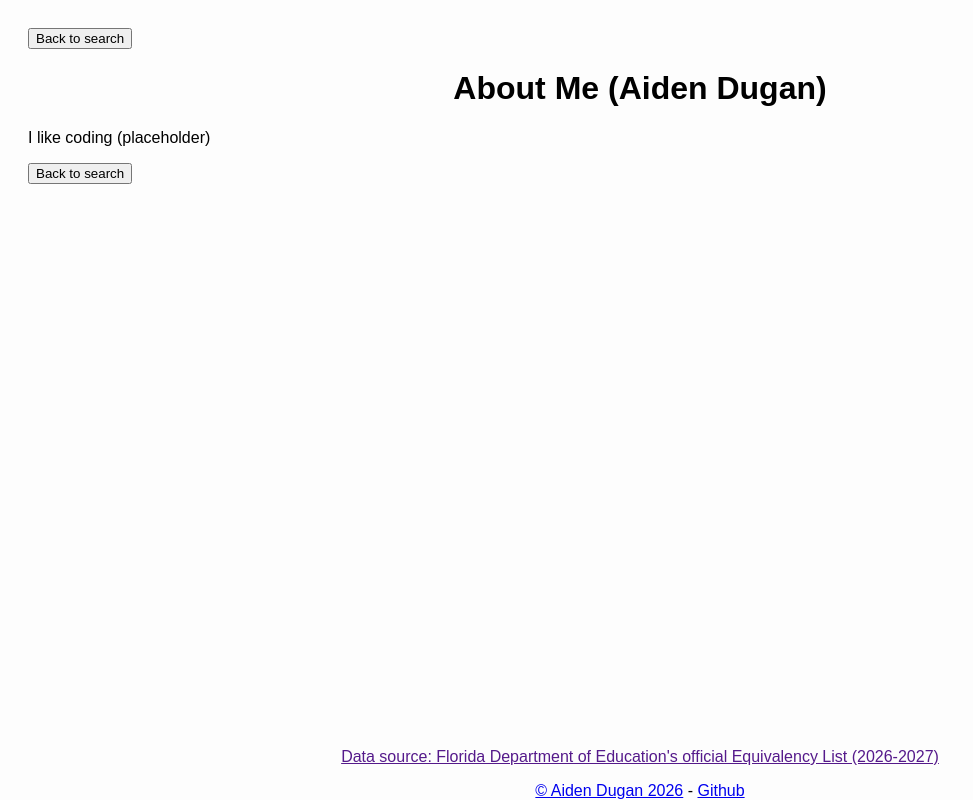
After one commit to GooglyEyesIsHere/DEHS-Equivalency, a Flask app: page /aboutme in a window 1280 px wide. The commit adds this page. Shown: the whole page, without its empty margins (0-973 px from the left). Run offline with Flask 3, Linux system fonts and the light colour scheme.

Commit message:
Replacing April Fool's page with placeholder page

```diff
--- a/app/routes.py
+++ b/app/routes.py
@@ -48,3 +48,7 @@ def search_route():
 @main_bp.get("/hints")
 def hints():
     return render_template("hints.html")
+
+@main_bp.get("/aboutme")
+def aboutme():
+    return render_template("aboutme.html")
--- /dev/null
+++ b/app/templates/aboutme.html
@@ -0,0 +1,32 @@
+<!DOCTYPE html>
+<html>
+    <head>
+        <!-- Google tag (gtag.js) -->
+        <script async src="https://www.googletagmanager.com/gtag/js?id=G-0XQCTVCFKC"></script>
+        <script>
+          window.dataLayer = window.dataLayer || [];
+          function gtag(){dataLayer.push(arguments);}
+          gtag('js', new Date());
+
+          gtag('config', 'G-0XQCTVCFKC');
+        </script>
+        <title>About Me</title>
+        <link rel="stylesheet" href="{{ url_for('static', filename='style.css') }}">
+    </head>
+    <body>
+        <form action="/" method="get">
+            <button type="submit">Back to search</button>
+        </form>
+        <h1>
+            About Me (Aiden Dugan)
+        </h1>
+        <p>
+            I like coding (placeholder)
+        </p>
+
+        <form action="/" method="get">
+            <button type="submit">Back to search</button>
+        </form>
+        {% include "footer.html" %}
+    </body>
+</html>
--- a/app/templates/footer.html
+++ b/app/templates/footer.html
@@ -2,7 +2,7 @@
     <div class="Footer-Text">
         <a href = "">Data source: Florida Department of Education's official Equivalency List (2026-2027)</a>
         <p></p>
-        <a href = "https://www.youtube.com/watch?v=dQw4w9WgXcQ&list=RDdQw4w9WgXcQ&start_radio=1">&copy; Aiden Dugan 2026</a>
+        <a href = "/aboutme">&copy; Aiden Dugan 2026</a>
         -
         <a href = "https://github.com/GooglyEyesIsHere/DEHS-Equivalency/tree/Fly">Github</a>
     </div>
```
